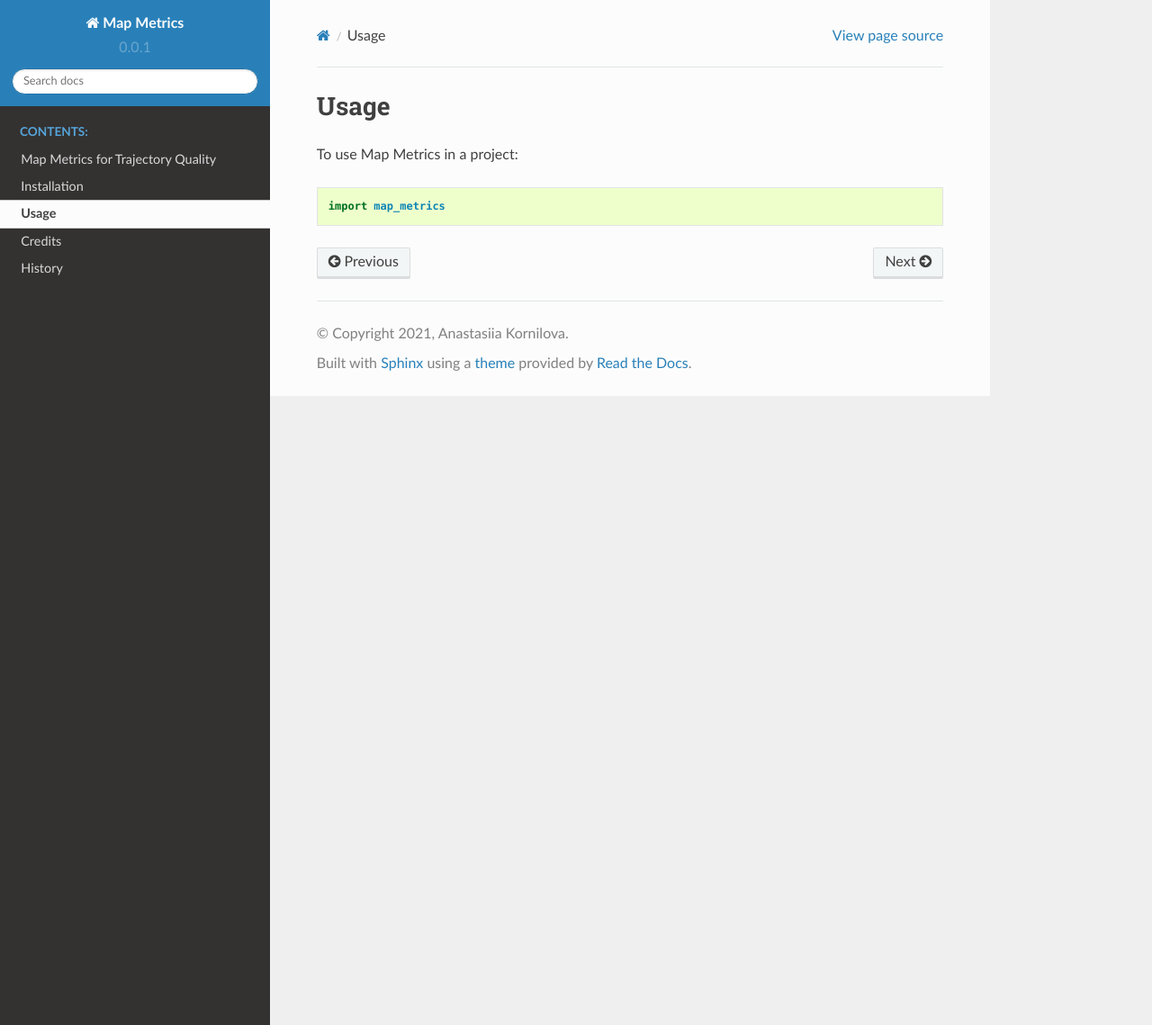
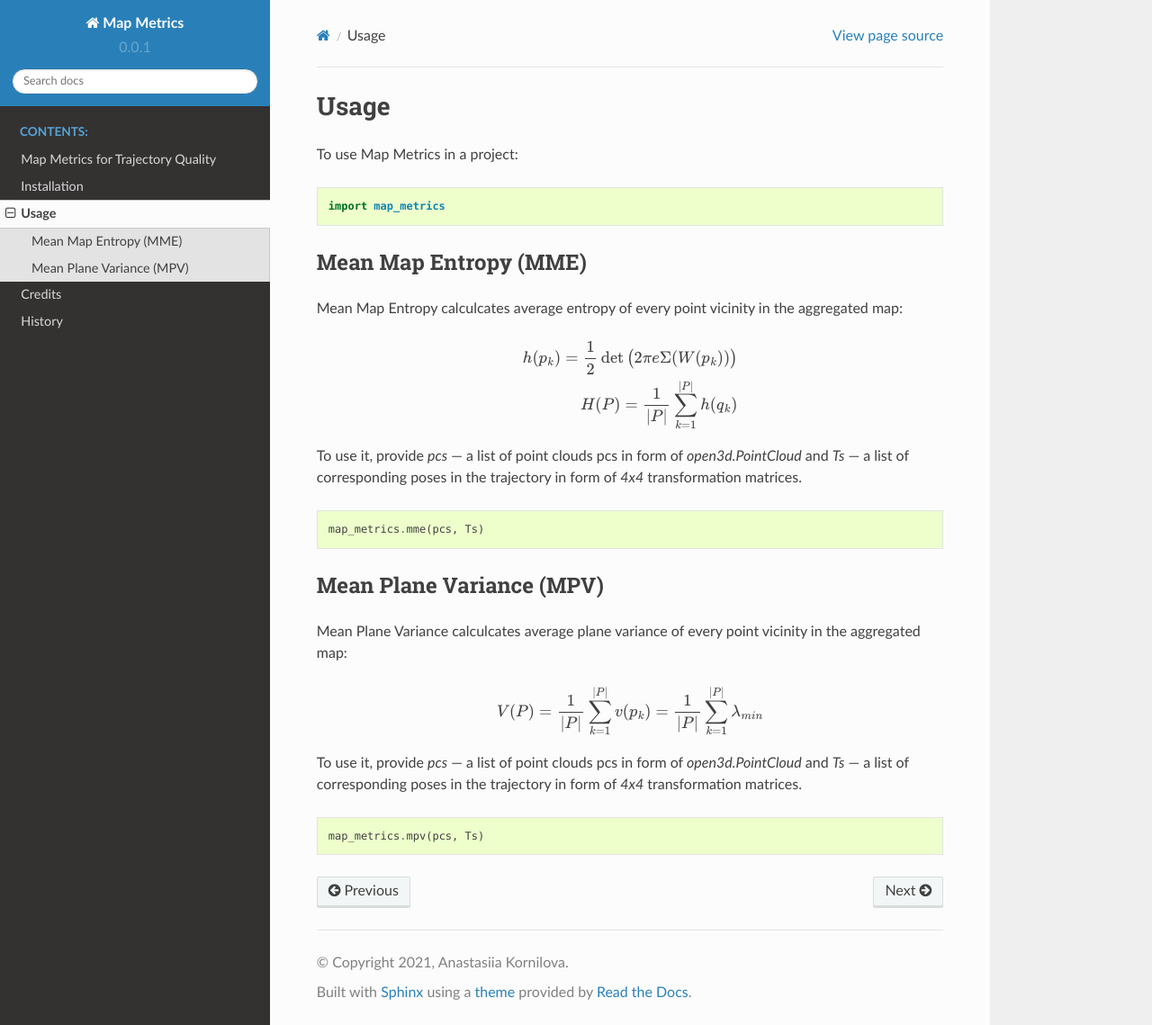
Before and after one commit to MobileRoboticsSkoltech/map-metrics, a Sphinx documentation site: the page built from docs/usage.rst, in a window 1280 px wide and 1139 px high. Shown: the whole window at 90% size. Built offline with Sphinx 7.4.7 and the Read the Docs theme 2.0.0, drawn with Linux system fonts in a browser that asks for light colours.

Commit message:
Provide usage examples for MME and MPV

```diff
--- a/docs/usage.rst
+++ b/docs/usage.rst
@@ -5,3 +5,38 @@ Usage
 To use Map Metrics in a project::
 
     import map_metrics
+
+
+Mean Map Entropy (MME)
+----------------------
+
+Mean Map Entropy calculcates average entropy of every point vicinity in the aggregated map:
+
+.. math::
+
+    h(p_k) = \frac{1}{2}\det \big(2\pi e \Sigma(W(p_k)) \big)
+
+    H(P) = \frac{1}{|P|}\sum_{k=1}^{|P|} h(q_k)
+
+To use it, provide `pcs` --- a list of point clouds pcs in form of `open3d.PointCloud` and `Ts` --- a list of
+corresponding poses in the trajectory in form of `4x4` transformation matrices.
+
+.. code-block:: python
+
+    map_metrics.mme(pcs, Ts)
+
+
+Mean Plane Variance (MPV)
+----------------------
+
+Mean Plane Variance calculcates average plane variance of every point vicinity in the aggregated map:
+
+.. math::
+    V(P) = \frac{1}{|P|}\sum_{k=1}^{|P|}v(p_k) = \frac{1}{|P|}\sum_{k=1}^{|P|} \lambda_{min}
+
+To use it, provide `pcs` --- a list of point clouds pcs in form of `open3d.PointCloud` and `Ts` --- a list of
+corresponding poses in the trajectory in form of `4x4` transformation matrices.
+
+.. code-block:: python
+
+    map_metrics.mpv(pcs, Ts)
```
